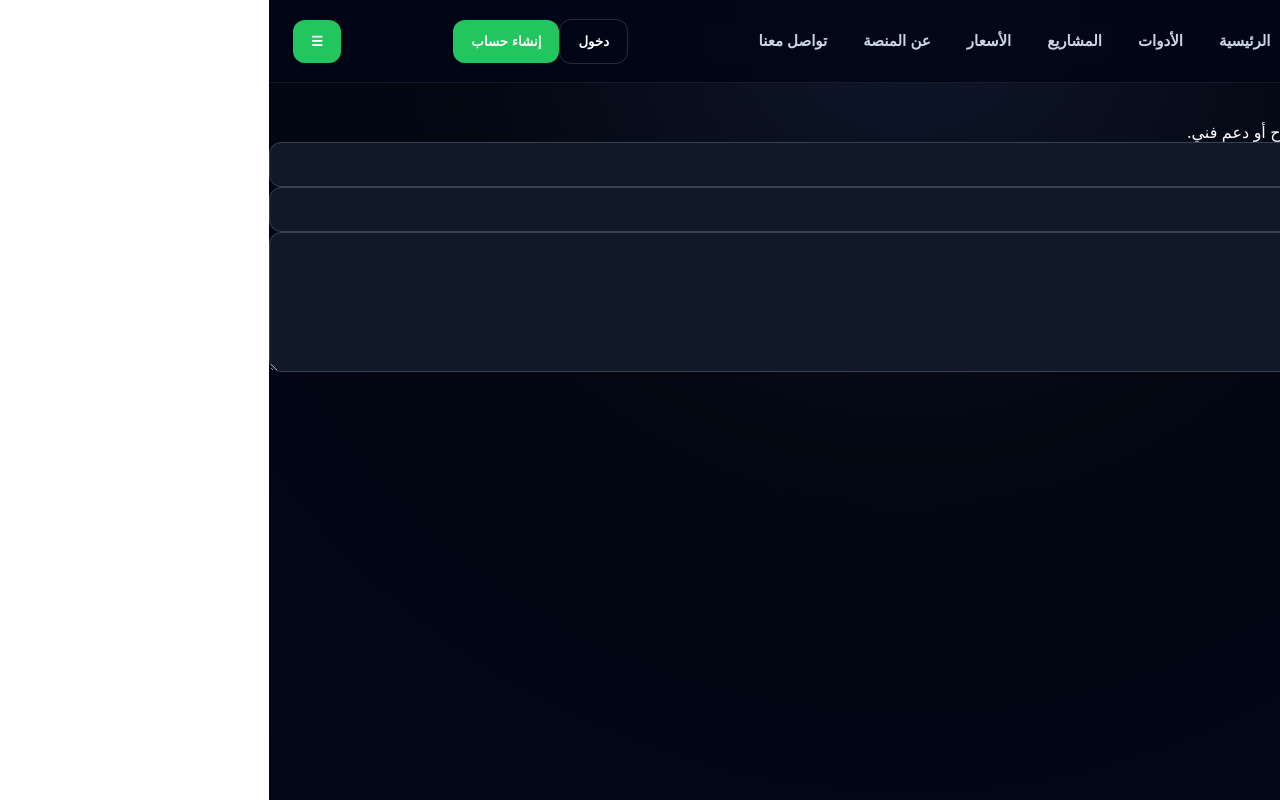
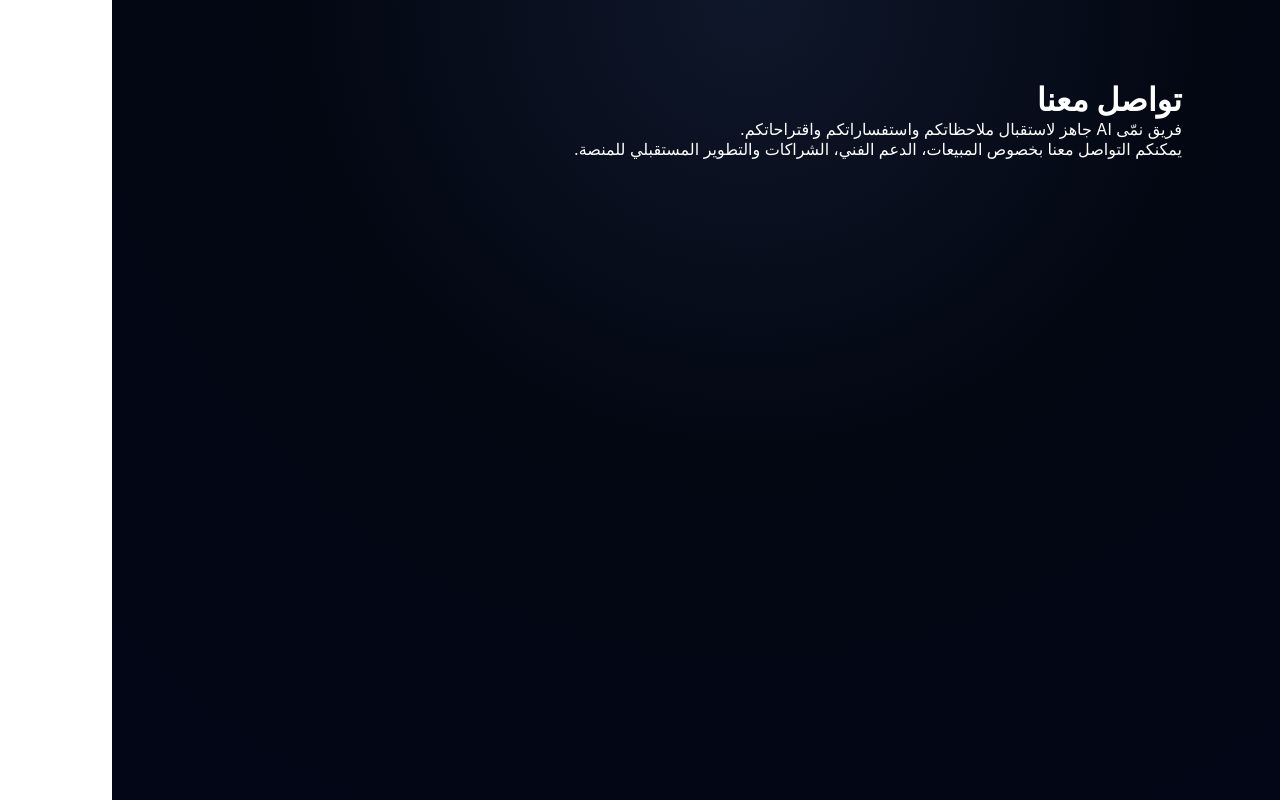
Before and after one commit to namma-ai-sa/namma-ai, a Next.js app: page /contact in a window 1280 px wide. Built offline with nearby package versions, Linux system fonts and the light colour scheme.

Commit message:
fix: resolve prerender issues and stabilize pages

```diff
--- a/app/contact/page.jsx
+++ b/app/contact/page.jsx
@@ -1,42 +1,23 @@
-import Navbar from "@/components/Navbar";
-
 export default function ContactPage() {
   return (
-    <>
-      <Navbar />
+    <main
+      style={{
+        maxWidth: "900px",
+        margin: "0 auto",
+        padding: "80px 20px",
+        color: "white",
+      }}
+    >
+      <h1>تواصل معنا</h1>
 
-      <main className="px-6 py-20 max-w-3xl mx-auto">
-        <h1 className="text-3xl font-bold mb-6">تواصل معنا</h1>
+      <p>
+        فريق نمّى AI جاهز لاستقبال ملاحظاتكم واستفساراتكم واقتراحاتكم.
+      </p>
 
-        <p className="text-gray-400 mb-10">
-          يسعدنا تواصلك معنا لأي استفسار أو اقتراح أو دعم فني.
-        </p>
-
-        <form className="flex flex-col gap-4 bg-[#0b0b12] p-6 rounded-xl border border-gray-800">
-
-          <input
-            type="text"
-            placeholder="الاسم"
-            className="p-3 rounded-lg bg-[#050509] border border-gray-700 text-white"
-          />
-
-          <input
-            type="email"
-            placeholder="البريد الإلكتروني"
-            className="p-3 rounded-lg bg-[#050509] border border-gray-700 text-white"
-          />
-
-          <textarea
-            placeholder="اكتب رسالتك..."
-            className="p-3 rounded-lg bg-[#050509] border border-gray-700 text-white h-32"
-          />
-
-          <button className="py-3 bg-blue-600 hover:bg-blue-700 rounded-lg">
-            إرسال الرسالة
-          </button>
-
-        </form>
-      </main>
-    </>
+      <p>
+        يمكنكم التواصل معنا بخصوص المبيعات، الدعم الفني،
+        الشراكات والتطوير المستقبلي للمنصة.
+      </p>
+    </main>
   );
 }
```
Also changed, not shown: app/about/page.jsx (+22 -22 lines), app/components/Navbar.jsx (deleted, +0 -37 lines), app/page.jsx (+65 -125 lines).
